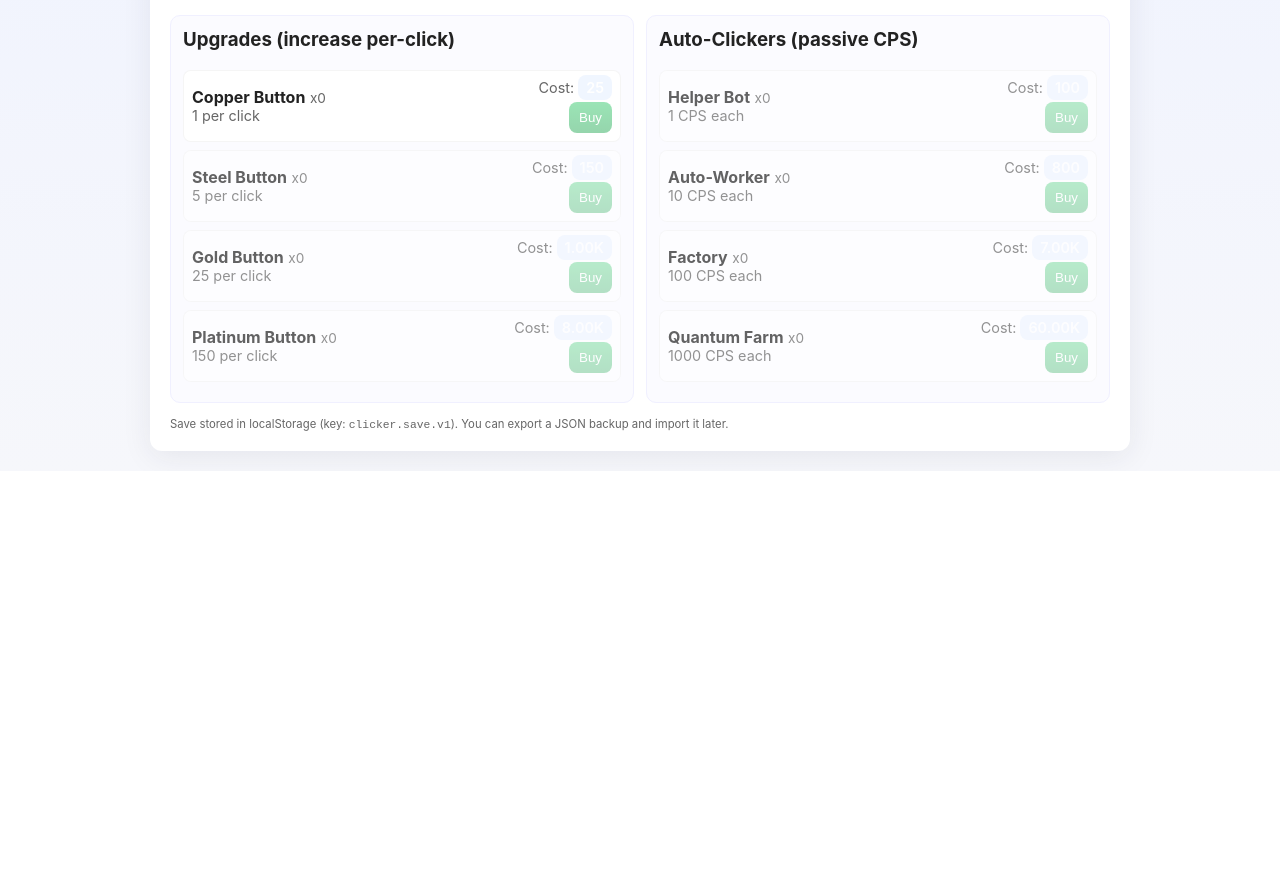
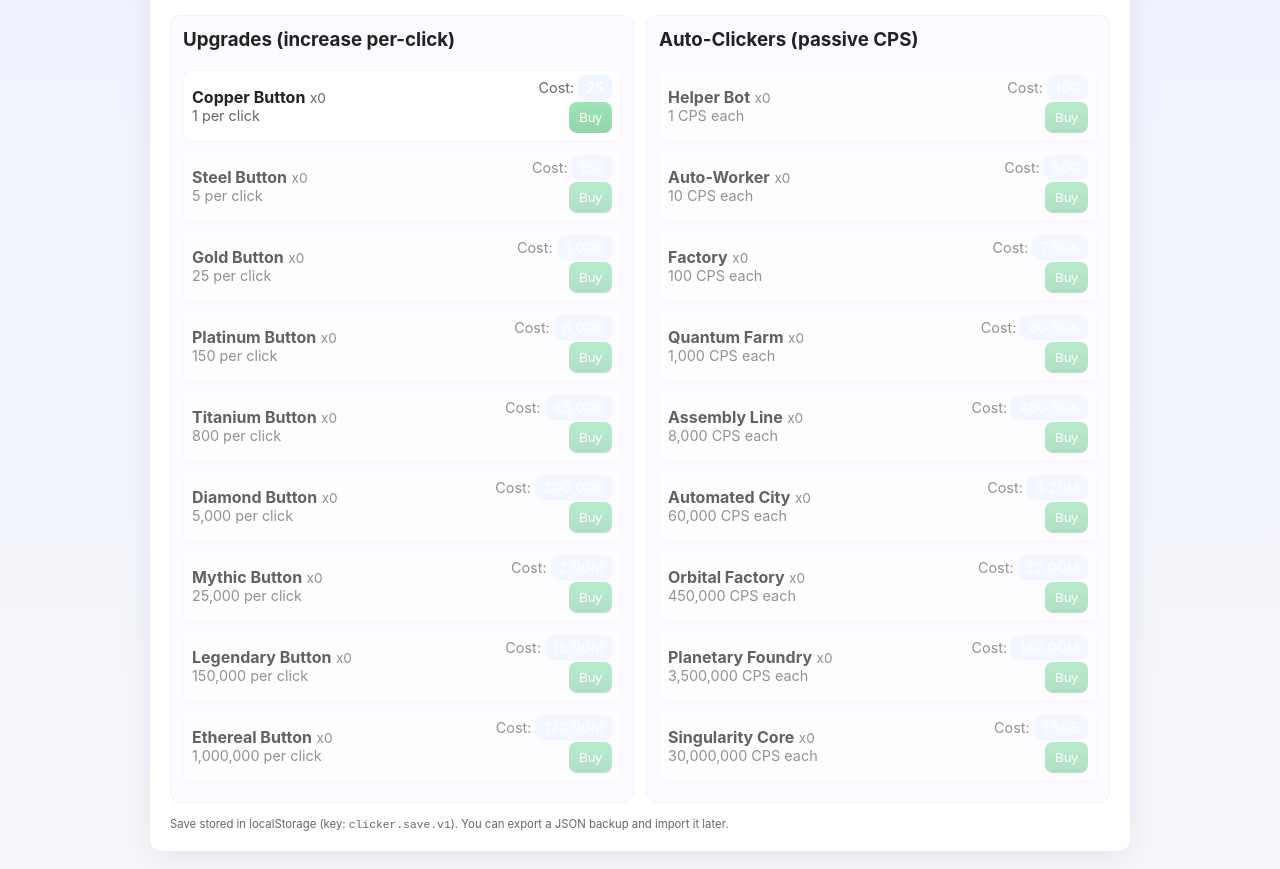
Before and after one commit to roket2980/netrunner, a plain HTML site: page index.html in a window 1280 px wide. Shown: the part 341-1210 px from the top of the page. Before the commit the page ends 812 px from the top, so only its background shows below. Drawn offline with Linux system fonts and the light colour scheme.

Commit message:
Enhance game with new upgrades and autoclickers
Added 5 new upgrades and 5 new autoclickers to the game. Updated unlock logic and improved formatting for display.

```diff
--- a/index.html
+++ b/index.html
@@ -177,7 +177,7 @@
   </main>
 
   <script>
-  // Single-file clicker with dark mode and fixes for high-tier items.
+  // Single-file clicker with dark mode and additional upgrades/autoclickers.
   (function () {
     // ----- Config -----
     const SAVE_KEY = 'clicker.save.v1';
@@ -193,28 +193,46 @@
       updatedAt: Date.now()
     };
 
+    // Existing 4 upgrades + 5 new ones = 9 total
     const UPGRADE_DEFS = [
       { id: 'uc1', name: 'Copper Button', baseCost: 25, perClickIncrease: 1, unlockAt: 0 },
       { id: 'uc2', name: 'Steel Button', baseCost: 150, perClickIncrease: 5, unlockAt: 50 },
       { id: 'uc3', name: 'Gold Button', baseCost: 1000, perClickIncrease: 25, unlockAt: 500 },
       { id: 'uc4', name: 'Platinum Button', baseCost: 8000, perClickIncrease: 150, unlockAt: 3000 },
+
+      // 5 new upgrades
+      { id: 'uc5', name: 'Titanium Button', baseCost: 45000, perClickIncrease: 800, unlockAt: 10000 },
+      { id: 'uc6', name: 'Diamond Button', baseCost: 300000, perClickIncrease: 5000, unlockAt: 50000 },
+      { id: 'uc7', name: 'Mythic Button', baseCost: 2000000, perClickIncrease: 25000, unlockAt: 200000 },
+      { id: 'uc8', name: 'Legendary Button', baseCost: 15000000, perClickIncrease: 150000, unlockAt: 1000000 },
+      { id: 'uc9', name: 'Ethereal Button', baseCost: 120000000, perClickIncrease: 1000000, unlockAt: 5000000 }
     ];
 
+    // Existing 4 autoclickers + 5 new ones = 9 total
     const AUTOCLICKER_DEFS = [
       { id: 'ac1', name: 'Helper Bot', baseCost: 100, cps: 1, unlockAt: 10 },
       { id: 'ac2', name: 'Auto-Worker', baseCost: 800, cps: 10, unlockAt: 200 },
       { id: 'ac3', name: 'Factory', baseCost: 7000, cps: 100, unlockAt: 2000 },
       { id: 'ac4', name: 'Quantum Farm', baseCost: 60000, cps: 1000, unlockAt: 15000 },
+
+      // 5 new autoclickers
+      { id: 'ac5', name: 'Assembly Line', baseCost: 450000, cps: 8000, unlockAt: 50000 },
+      { id: 'ac6', name: 'Automated City', baseCost: 3200000, cps: 60000, unlockAt: 250000 },
+      { id: 'ac7', name: 'Orbital Factory', baseCost: 22000000, cps: 450000, unlockAt: 1000000 },
+      { id: 'ac8', name: 'Planetary Foundry', baseCost: 180000000, cps: 3500000, unlockAt: 5000000 },
+      { id: 'ac9', name: 'Singularity Core', baseCost: 1500000000, cps: 30000000, unlockAt: 20000000 }
     ];
 
     // cost scaling (exponential)
     function calcCost(baseCost, owned) {
+      // Use float math but keep integer result
       return Math.max(1, Math.floor(baseCost * Math.pow(1.15, owned)));
     }
 
     // formatting
     function fmt(n) {
       if (!isFinite(n)) return '0';
+      if (n >= 1e15) return (n / 1e15).toFixed(2) + 'Qa';
       if (n >= 1e12) return (n / 1e12).toFixed(2) + 'T';
       if (n >= 1e9) return (n / 1e9).toFixed(2) + 'B';
       if (n >= 1e6) return (n / 1e6).toFixed(2) + 'M';
@@ -273,11 +291,8 @@
     const importPasteBtn = $('import-paste');
     const resetBtn = $('reset-save');
 
-    // ----- Unlock logic fix -----
-    // Previously items were gated strictly by totalClicks; some players expected to unlock by points as well.
-    // Now an item is considered unlocked when either:
-    // - totalClicks >= unlockAt, OR
-    // - the player already has enough points to afford its base cost.
+    // ----- Unlock logic -----
+    // An item is unlocked if totalClicks >= unlockAt OR player currently has enough points to afford its base cost.
     function isUnlocked(def) {
       try {
         return (state.totalClicks >= (def.unlockAt || 0)) || (state.points >= (def.baseCost || 0));
@@ -306,7 +321,7 @@
         item.innerHTML = `
           <div>
             <div><strong>${def.name}</strong> <span class="small">x${owned}</span></div>
-            <div class="meta small">${def.perClickIncrease} per click</div>
+            <div class="meta small">${def.perClickIncrease.toLocaleString()} per click</div>
           </div>
           <div style="text-align:right">
             <div class="meta small">Cost: <span class="badge">${fmt(cost)}</span></div>
@@ -335,7 +350,7 @@
         item.innerHTML = `
           <div>
             <div><strong>${def.name}</strong> <span class="small">x${owned}</span></div>
-            <div class="meta small">${def.cps} CPS each</div>
+            <div class="meta small">${def.cps.toLocaleString()} CPS each</div>
           </div>
           <div style="text-align:right">
             <div class="meta small">Cost: <span class="badge">${fmt(cost)}</span></div>
@@ -415,7 +430,7 @@
         const raw = localStorage.getItem(SAVE_KEY);
         if (raw) {
           const parsed = JSON.parse(raw);
-          // ensure numeric fields exist
+          // ensure numeric fields exist and convert strings -> numbers
           parsed.points = Number(parsed.points) || 0;
           parsed.totalClicks = Number(parsed.totalClicks) || 0;
           parsed.perClick = Number(parsed.perClick) || 1;
@@ -473,6 +488,13 @@
       try {
         const parsed = JSON.parse(text);
         if (typeof parsed.points !== 'number') throw new Error('Invalid save format');
+        // Normalize then accept
+        parsed.points = Number(parsed.points) || 0;
+        parsed.totalClicks = Number(parsed.totalClicks) || 0;
+        parsed.perClick = Number(parsed.perClick) || 1;
+        parsed.cps = Number(parsed.cps) || 0;
+        parsed.upgrades = parsed.upgrades || {};
+        parsed.autoclickers = parsed.autoclickers || {};
         state = Object.assign({}, DEFAULT_STATE, parsed);
         saveState();
         renderAll();
```
